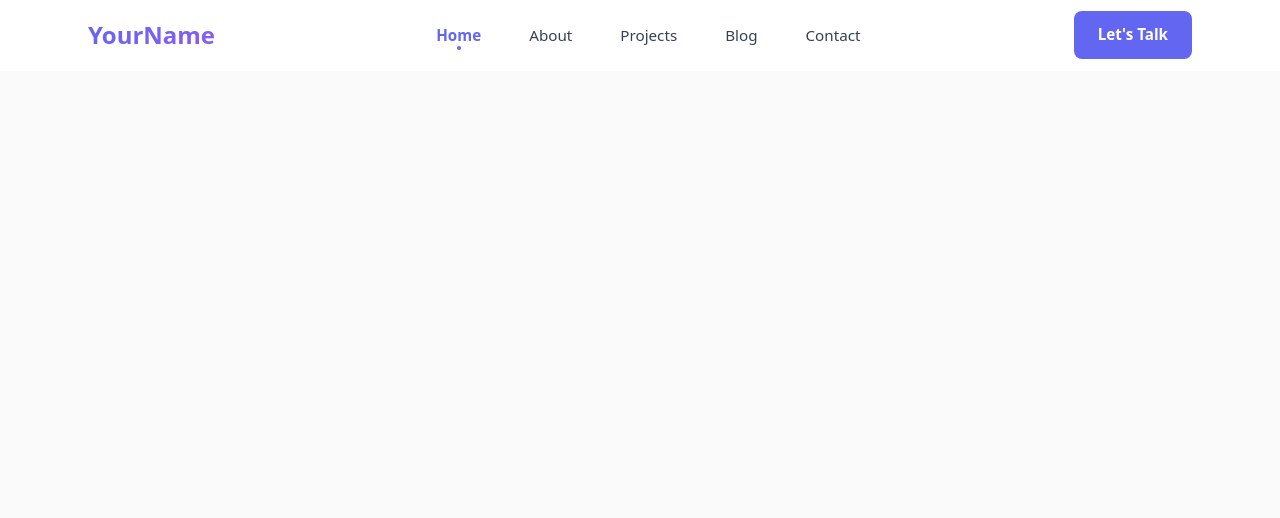
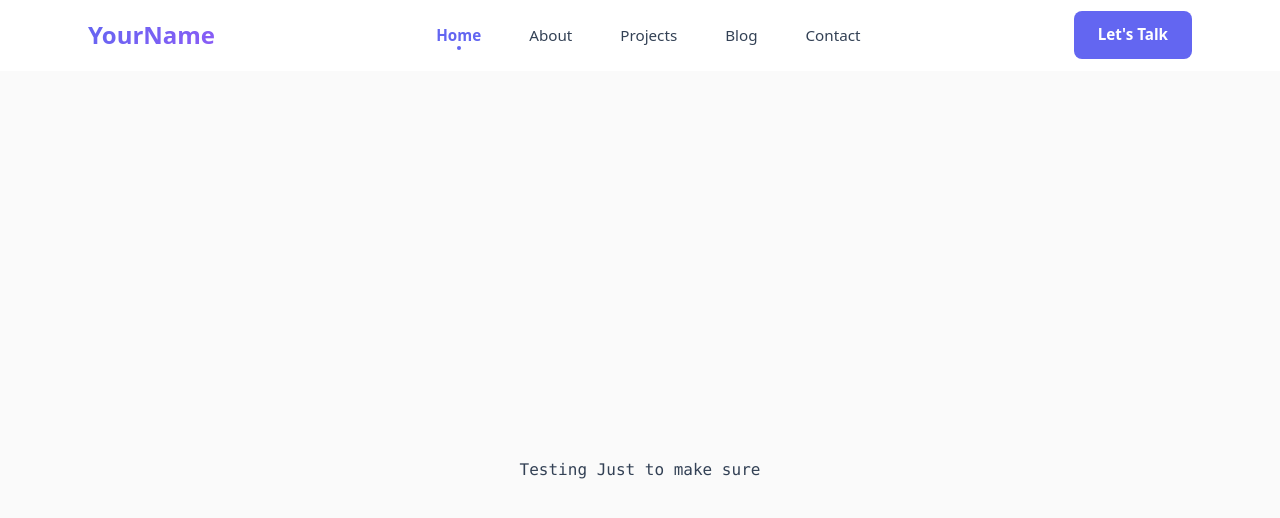
Before and after one commit to JScrips/tmike.dev, a Next.js app: page / in a window 1280 px wide. Shown: the top 518 px of the page. Built offline with nearby package versions, Linux system fonts and the light colour scheme.

Commit message:
testing deployment

```diff
--- a/src/app/about/page.js
+++ b/src/app/about/page.js
@@ -1,6 +1,6 @@
 const About = () => {
 
-    <></>
+    <pre> just testing </pre>
 }
 
 export default About
--- a/src/app/page.js
+++ b/src/app/page.js
@@ -4,6 +4,7 @@ export default function Home() {
   return (
     <div className="flex min-h-screen items-center justify-center bg-zinc-50 font-sans dark:bg-black">
       <Navbar />
+      <pre>Testing Just to make sure</pre>
     </div>
   );
 }
```
